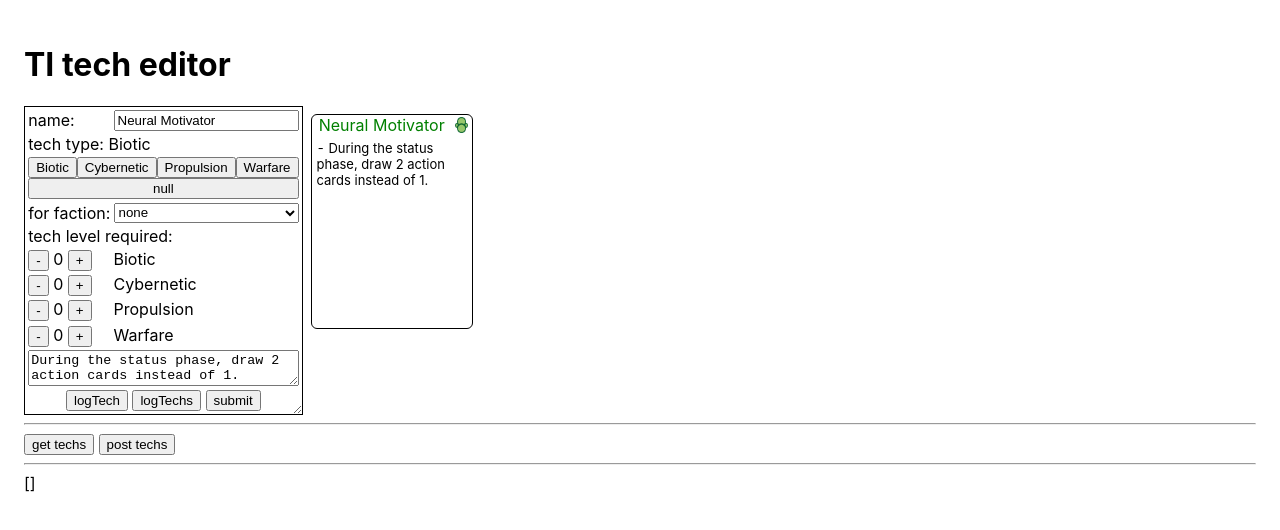
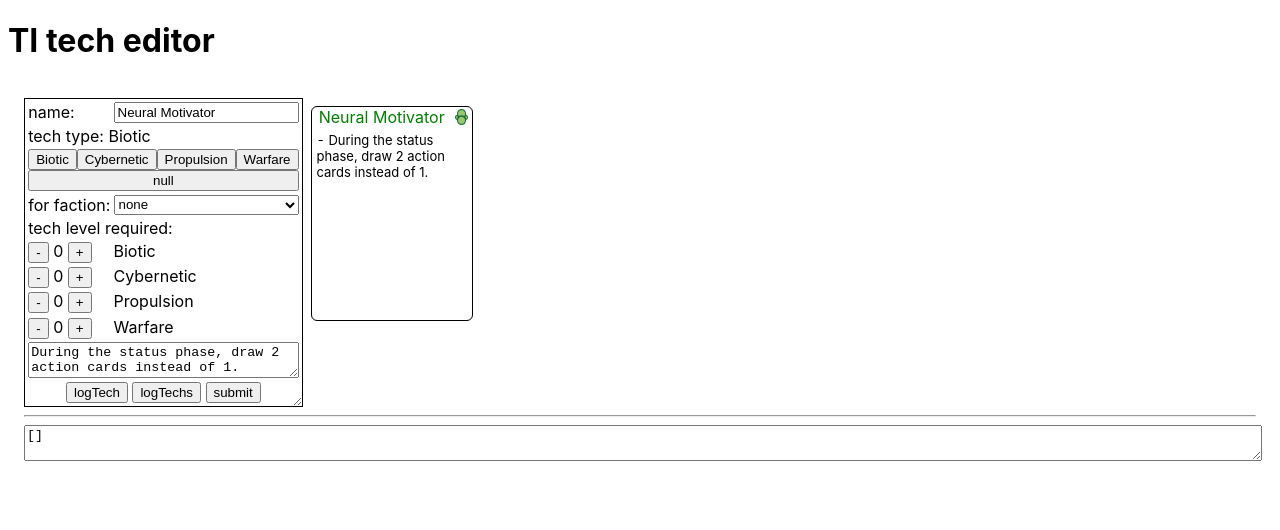
Before and after one commit to Benjyskan/twilight, a Svelte app: page / in a window 1280 px wide. Shown: the top 530 px of the page. Built offline with nearby package versions, Linux system fonts and the light colour scheme.

Commit message:
add textarea and #if

```diff
--- a/src/App.svelte
+++ b/src/App.svelte
@@ -10,10 +10,10 @@
   let techs: Tech[] = [];
 </script>
 
-<div class="main">
-  <h1>TI tech editor</h1>
-
+<h1>TI tech editor</h1>
+<main>
   <TechForm bind:techs />
+  <hr />
 
   <div class="flex">
     {#each techs as tech (tech.required)}
@@ -25,12 +25,16 @@
       </div>
     {/each}
   </div>
-  <hr />
-  <button on:click={getTechs}>get techs</button>
-  <button on:click={postTech}>post techs</button>
-  <hr />
-  {JSON.stringify(techs)}
-</div>
+
+  {#if techs.length}
+    <hr />
+    <button on:click={getTechs}>get techs</button>
+    <button on:click={postTech}>post techs</button>
+    <hr />
+  {/if}
+
+  <textarea id="json-output">{JSON.stringify(techs)}</textarea>
+</main>
 
 <style lang="scss">
   :root {
@@ -38,7 +42,7 @@
       Ubuntu, Cantarell, "Open Sans", "Helvetica Neue", sans-serif;
   }
 
-  .main {
+  main {
     padding: 1em;
     margin: 0 auto;
   }
@@ -49,6 +53,10 @@
     flex-wrap: wrap;
   }
 
+  #json-output {
+    width: 100%;
+  }
+
   @media (min-width: 480px) {
     h1 {
       max-width: none;
```
